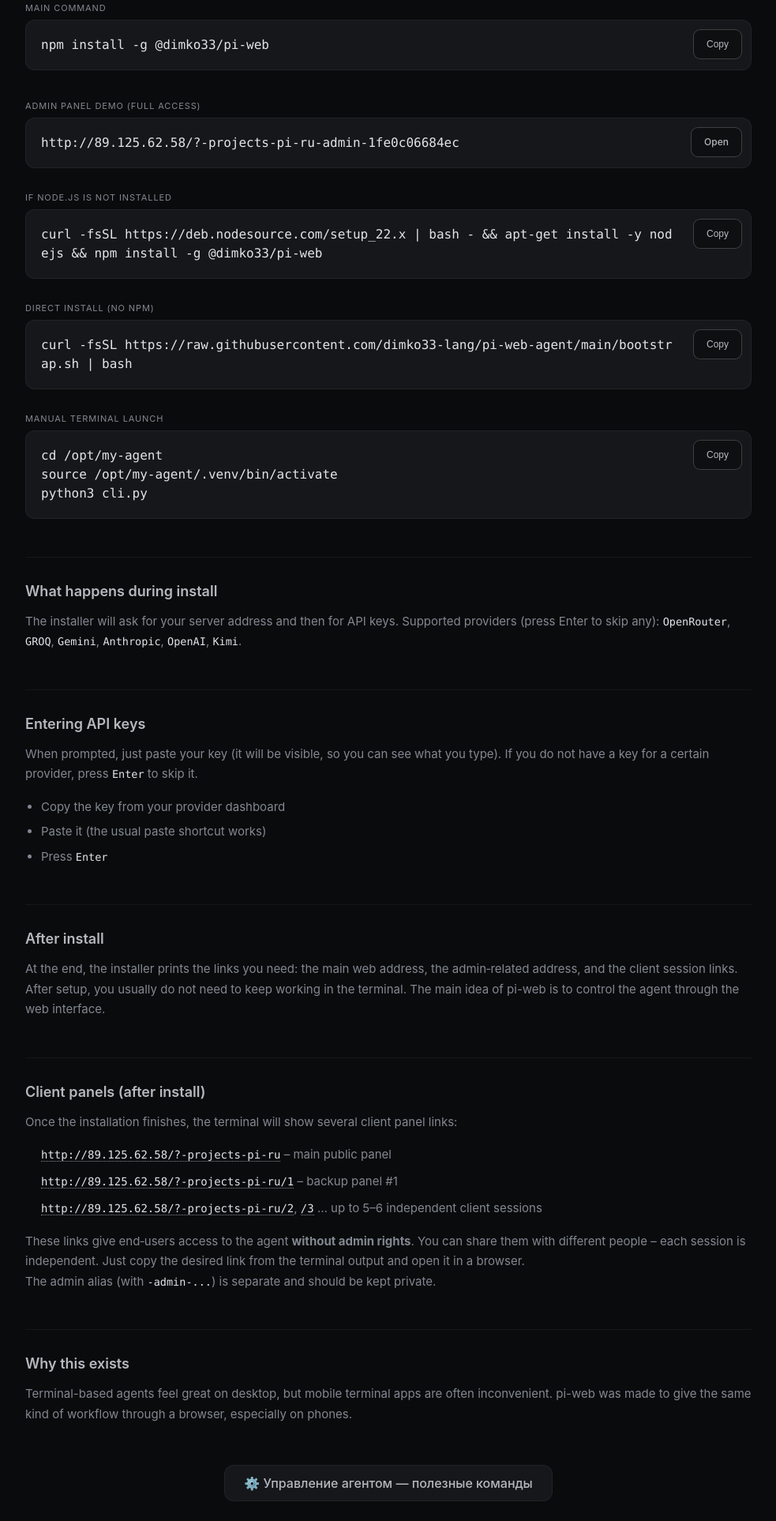
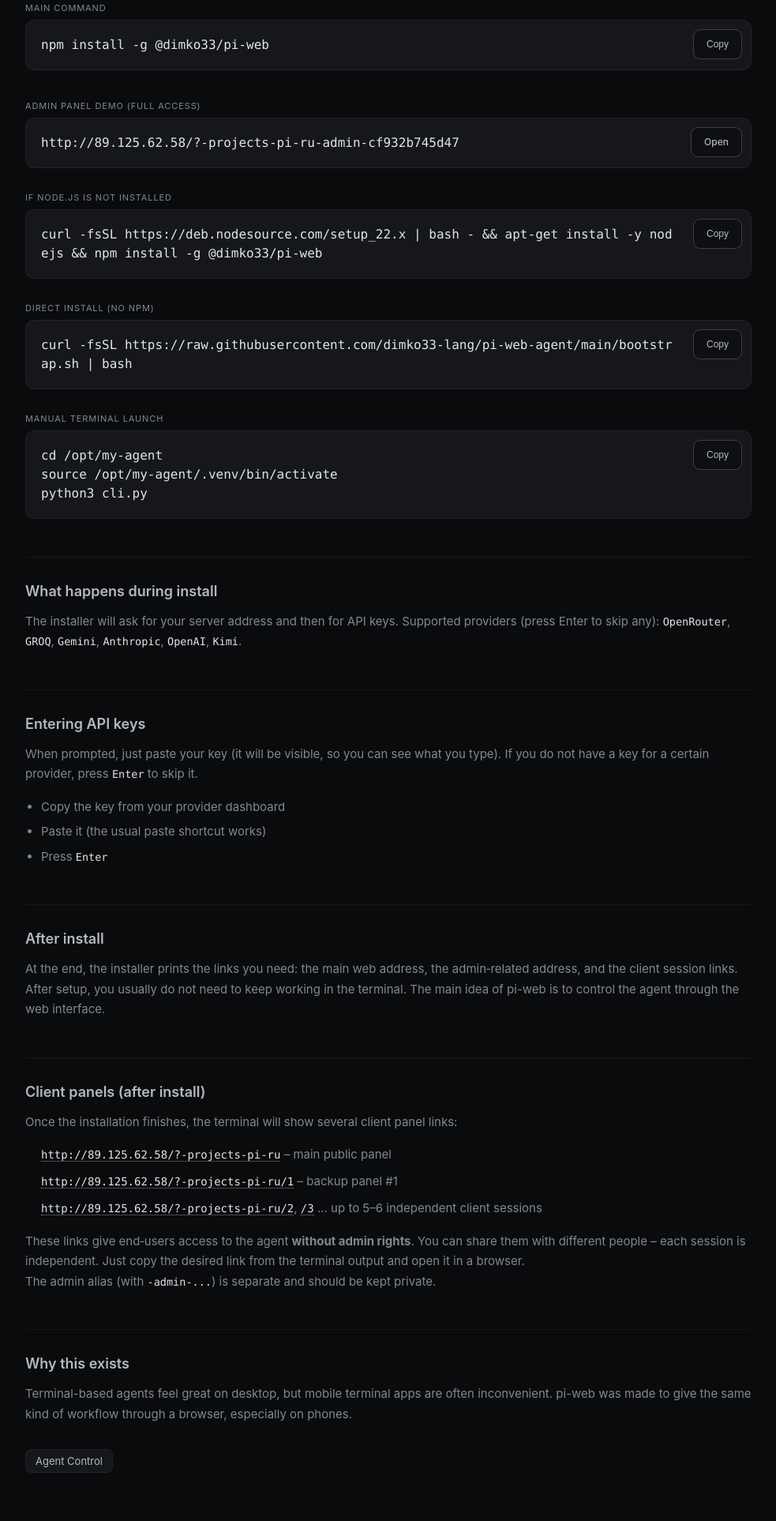
Before and after one commit to dimko33-lang/pi-web, a website: page index.html in a window 1280 px wide. Shown: the part 214-2140 px from the top of the page at 79% size, without its empty margins (148-1131 px from the left). Drawn offline with Linux system fonts and the light colour scheme.

Commit message:
Refactor HTML structure and update comments

```diff
--- a/index.html
+++ b/index.html
@@ -6,7 +6,6 @@
   <title>pi-web</title>
   <meta name="description" content="Minimal install for pi-web, browser-based agent" />
   <style>
-    /* (твой существующий стиль, без изменений) */
     :root {
       --bg: #0a0b0c;
       --panel: #15171a;
@@ -49,8 +48,6 @@
     .client-list a { color: var(--command); font-family: ui-monospace, SFMono-Regular, Menlo, Monaco, Consolas, monospace; font-size: 14px; text-decoration: none; border-bottom: 1px dotted var(--muted); }
     .client-list a:hover { color: var(--text); border-bottom-color: var(--text); }
     .footer { margin-top: 64px; padding-top: 32px; border-top: 1px solid rgba(255,255,255,0.05); font-size: 13px; color: var(--muted); text-align: left; }
-    .doc-button { display: inline-block; margin-top: 20px; padding: 12px 24px; background: var(--panel); border: 1px solid var(--border); border-radius: 12px; color: var(--text); text-decoration: none; font-weight: 500; transition: 0.2s; }
-    .doc-button:hover { background: var(--panel-hover); border-color: rgba(255,255,255,0.3); }
     @media (max-width: 640px) {
       body { padding: 28px 12px 48px; }
       .wrap { max-width: 100%; }
@@ -81,12 +78,12 @@
       </div>
     </section>
 
-    <!-- Admin demo -->
+    <!-- Admin panel demo -->
     <section class="section">
       <div class="label">Admin panel demo (full access)</div>
       <div class="cmd">
-        <div class="cmd-text" id="demoUrl">http://89.125.62.58/?-projects-pi-ru-admin-1fe0c06684ec</div>
-        <a href="http://89.125.62.58/?-projects-pi-ru-admin-5315c94b89f3" target="_blank" rel="noopener noreferrer" class="demo-btn">Open</a>
+        <div class="cmd-text" id="demoUrl">http://89.125.62.58/?-projects-pi-ru-admin-cf932b745d47</div>
+        <a href="http://89.125.62.58/?-projects-pi-ru-admin-cf932b745d47" target="_blank" rel="noopener noreferrer" class="demo-btn">Open</a>
       </div>
     </section>
 
@@ -152,9 +149,9 @@ python3 cli.py</div>
       <p>Terminal-based agents feel great on desktop, but mobile terminal apps are often inconvenient. pi-web was made to give the same kind of workflow through a browser, especially on phones.</p>
     </div>
 
-    <!-- Новая кнопка документации -->
-    <div style="text-align: center; margin-top: 32px;">
-      <a href="agent-control.html" class="doc-button">⚙️ Управление агентом — полезные команды</a>
+    <!-- Agent control link (small, left-aligned) -->
+    <div style="margin-top: 32px;">
+      <a href="agent-control.html" style="display: inline-block; padding: 6px 12px; background: var(--panel); border: 1px solid var(--border); border-radius: 8px; color: var(--text); text-decoration: none; font-size: 13px; transition: 0.2s;">Agent Control</a>
     </div>
 
     <div class="footer">
```
